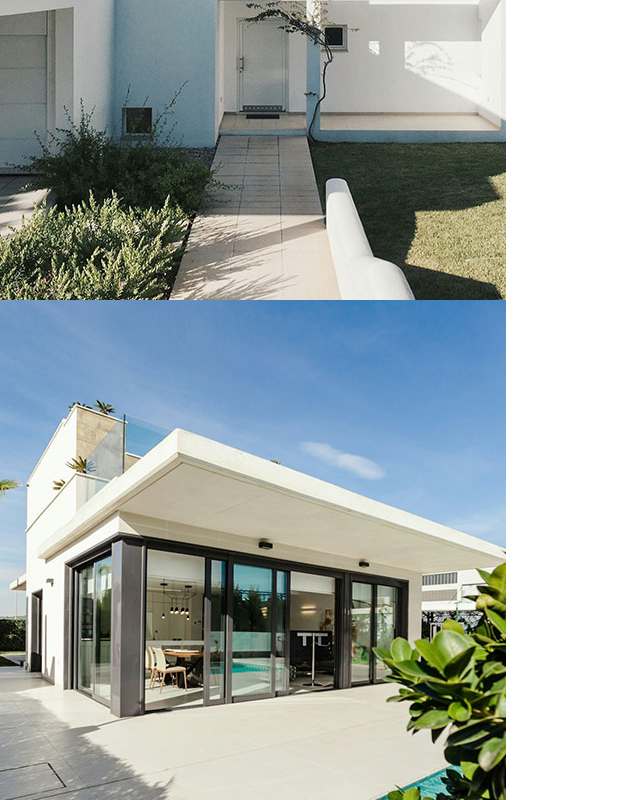
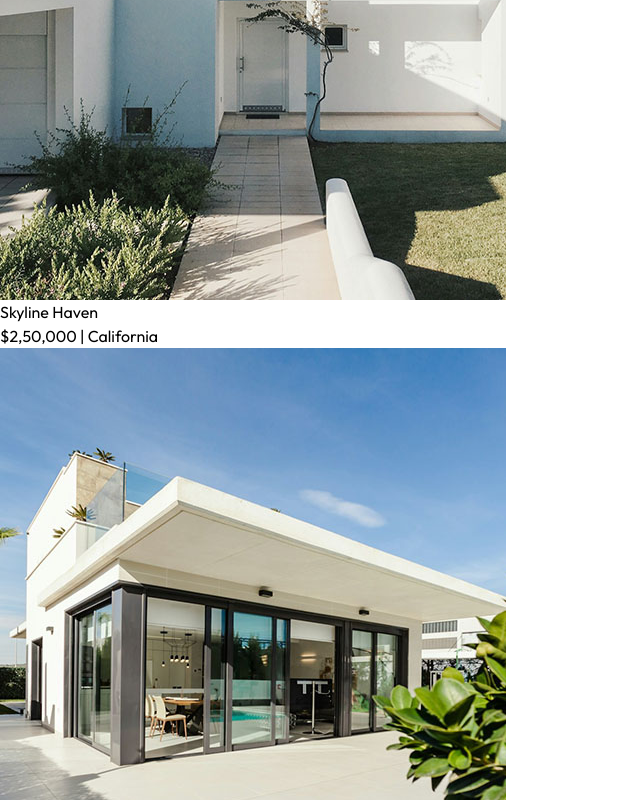
Before and after one commit to MHRatul/real-estate-website, a React app: page / in a window 1280 px wide. Shown: the part 1929-2729 px from the top of the page, without its empty margins (0-640 px from the left). Built offline with nearby package versions, Linux system fonts and the light colour scheme; the HTML template or start-up script is replaced by a standard one.

Commit message:
Project title,price,location data include in container

```diff
--- a/src/components/Projects.jsx
+++ b/src/components/Projects.jsx
@@ -24,8 +24,16 @@ const Projects = () => {
         <div className='overflow-hidden'>
           <div className='flex gap-8 transition-transform duration-500 ease-in-out'>
             {projectsData.map((project, index)=>(
-              <div key={index}>
-                <img src={project.image} alt={project.title} />
+              <div key={index} className='relative flex-shrink-0 w-full sm:w-1/4'>
+                <img src={project.image} alt={project.title} className='w-full h-auto mb-14' />
+                <div className='absolute bottom-5 left-0 right-0 flex justify-center w-full p-4'>
+                  <div className='inline-block bg-white w-3/4 px-4 py-2 shadow-md'>
+                    <h2 className='text-xl text-gray-800 font-semibold'>{project.title}</h2>
+                    <p className='text-sm text-gray-500'>
+                      {project.price} <span>|</span> {project.location}
+                    </p>
+                  </div>
+                </div>
               </div>
             ))}
           </div>
```
